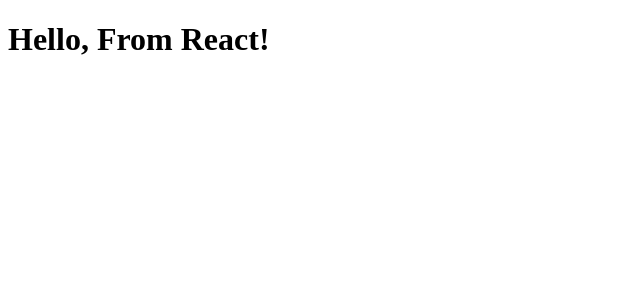
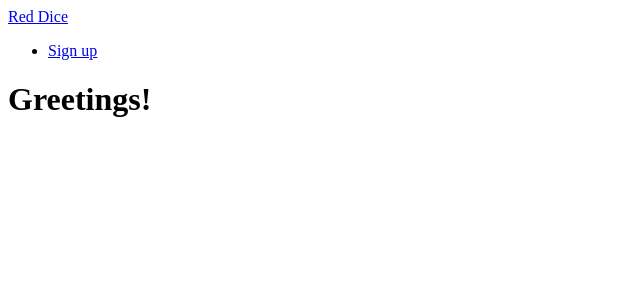
Before and after one commit to roije/react_redux_hapi, a React app: page / in a window 1280 px wide. Shown: the top 300 px of the page, without its empty margins (0-640 px from the left). Built offline with nearby package versions, Linux system fonts and the light colour scheme; the HTML template or start-up script is replaced by a standard one.

Commit message:
project setup: react router and basic navigation

```diff
--- a/src/components/App.js
+++ b/src/components/App.js
@@ -2,11 +2,16 @@
  * Created by roije on 2/5/17.
  */
 import React, { Component } from 'react';
+import Greetings from './Greetings';
+import NavigationBar from './NavigationBar';
 
 class App extends Component {
   render() {
     return(
-      <h1>Hello, {this.props.name}!</h1>
+      <div className="container">
+        <NavigationBar />
+        {this.props.children}
+      </div>
     )
   }
 };
--- /dev/null
+++ b/src/components/Greetings.js
@@ -0,0 +1,16 @@
+/**
+ * Created by roije on 2/6/17.
+ */
+import React from 'react';
+
+class Greetings extends React.Component{
+  render() {
+    return(
+      <div className="jumbotron">
+        <h1>Greetings!</h1>
+      </div>
+    );
+  }
+}
+
+export default Greetings;
--- /dev/null
+++ b/src/components/NavigationBar.js
@@ -0,0 +1,23 @@
+/**
+ * Created by roije on 2/6/17.
+ */
+import React from 'react';
+import { Link } from 'react-router';
+
+export default () => {
+  return(
+    <nav className="navbar navbar-default">
+      <div className="container-fluid">
+        <div className="navbar-header">
+          <Link to="/" className="navbar-brand">Red Dice</Link>
+        </div>
+
+        <div className="collapse navbar-collapse">
+          <ul className="nav navbar-nav navbar-right">
+            <li><Link to="/signup">Sign up</Link></li>
+          </ul>
+        </div>
+      </div>
+    </nav>
+  );
+}
--- /dev/null
+++ b/src/components/signup/SignupPage.js
@@ -0,0 +1,16 @@
+/**
+ * Created by roije on 2/6/17.
+ */
+import React from 'react';
+
+class SignupPage extends React.Component{
+  render() {
+    return(
+      <div>
+        <h1>Signup page</h1>
+      </div>
+    )
+  }
+}
+
+export default SignupPage;
--- a/src/index.js
+++ b/src/index.js
@@ -3,6 +3,7 @@
  */
 import React from 'react';
 import { render } from 'react-dom';
-import App from './components/App';
+import {Router, browserHistory} from 'react-router';
+import routes from './routes'
 
-render(<App name='From React'/>, document.getElementById('root'));
+render(<Router history={browserHistory} routes={routes}/>, document.getElementById('root'));
--- /dev/null
+++ b/src/routes.js
@@ -0,0 +1,16 @@
+/**
+ * Created by roije on 2/6/17.
+ */
+import React from 'react';
+import { Route, IndexRoute } from 'react-router';
+import App from './components/App'
+import Greetings from './components/Greetings'
+import SignupPage from './components/signup/SignupPage'
+
+export default (
+  <Route path = "/" component={App}>
+    <IndexRoute component={Greetings} />
+    <Route path="signup" component={SignupPage} />
+
+  </Route>
+)
--- a/webpack.dev.config.js
+++ b/webpack.dev.config.js
@@ -31,7 +31,8 @@
       },
       {
         test: /\.s?css$/,
-        loader: 'style!css!sass'
+        loader: 'style!css!sass',
+        include: ['./node_modules/']
       },
       {
         test: /\.png/,
```
Also changed, not shown: package.json (+8 -0 lines), 1 other file (tests, documents, lock files or other folders).
